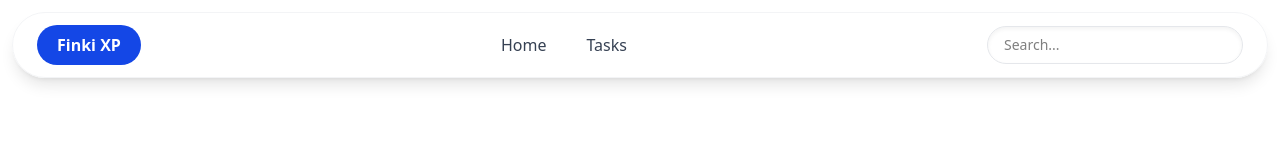
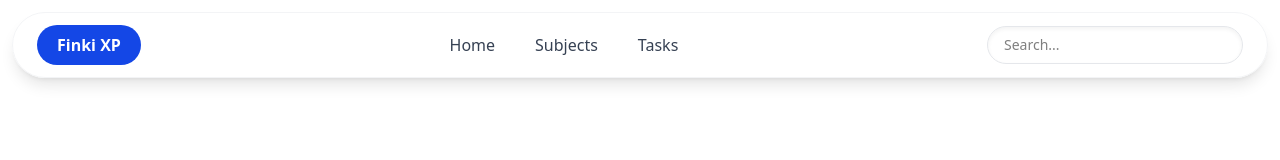
Before and after one commit to AmirOsman03/finkiXpProject, a React (Vite) app in the folder frontend/: page /tasks in a window 1280 px wide. Shown: the top 160 px of the page. Built offline with nearby package versions, Linux system fonts and the light colour scheme; no server answers; the HTML template or start-up script is replaced by a standard one.

Commit message:
Added path for subjects on the navbar

```diff
--- a/frontend/src/ui/components/Layout/Navbar/Navbar.jsx
+++ b/frontend/src/ui/components/Layout/Navbar/Navbar.jsx
@@ -5,6 +5,10 @@ const pages = [
     {
         name: 'Home',
         path: '/',
+    },
+    {
+        name: 'Subjects',
+        path: '/subject',
     },
     {
         name: 'Tasks',
```
